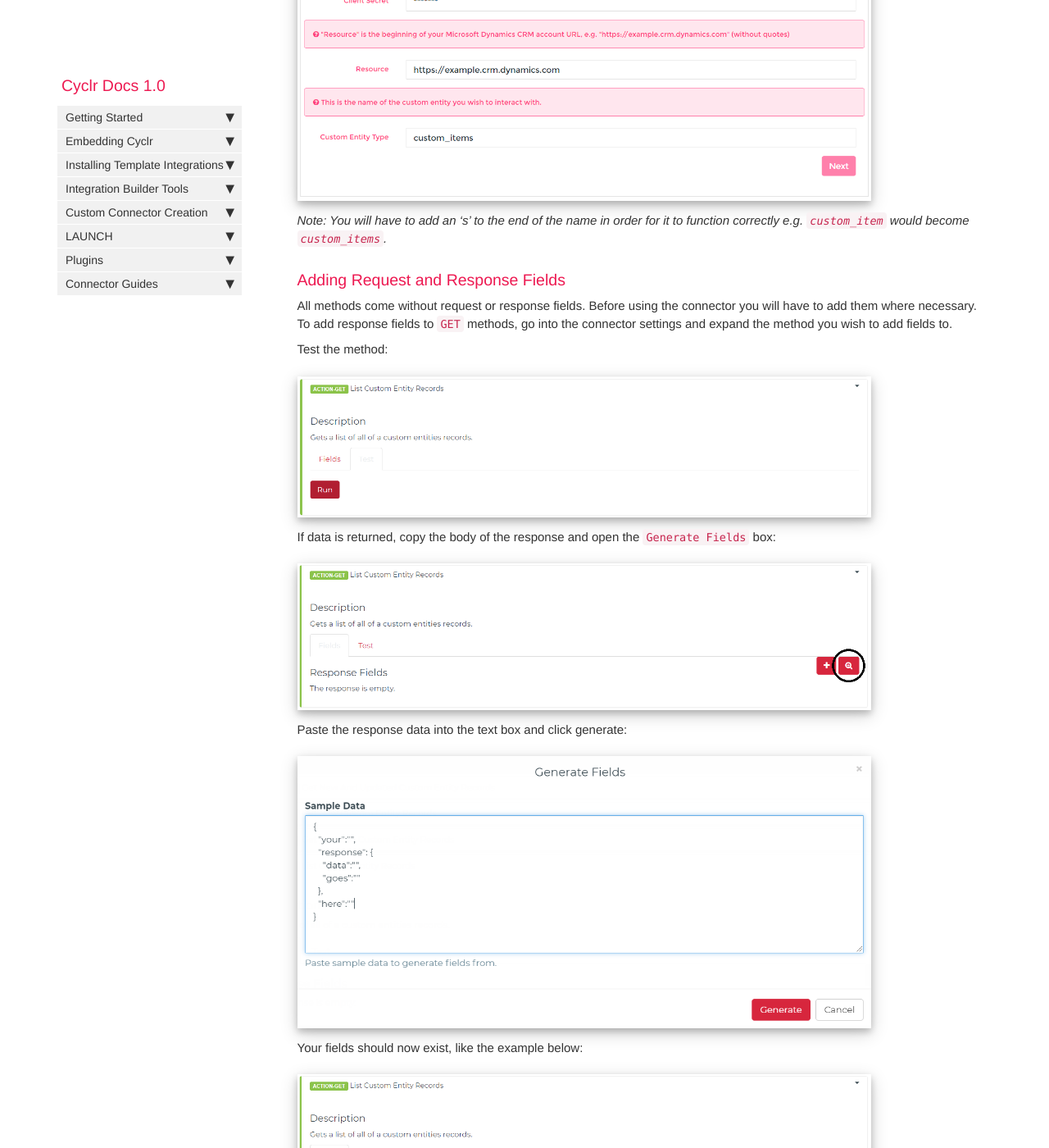
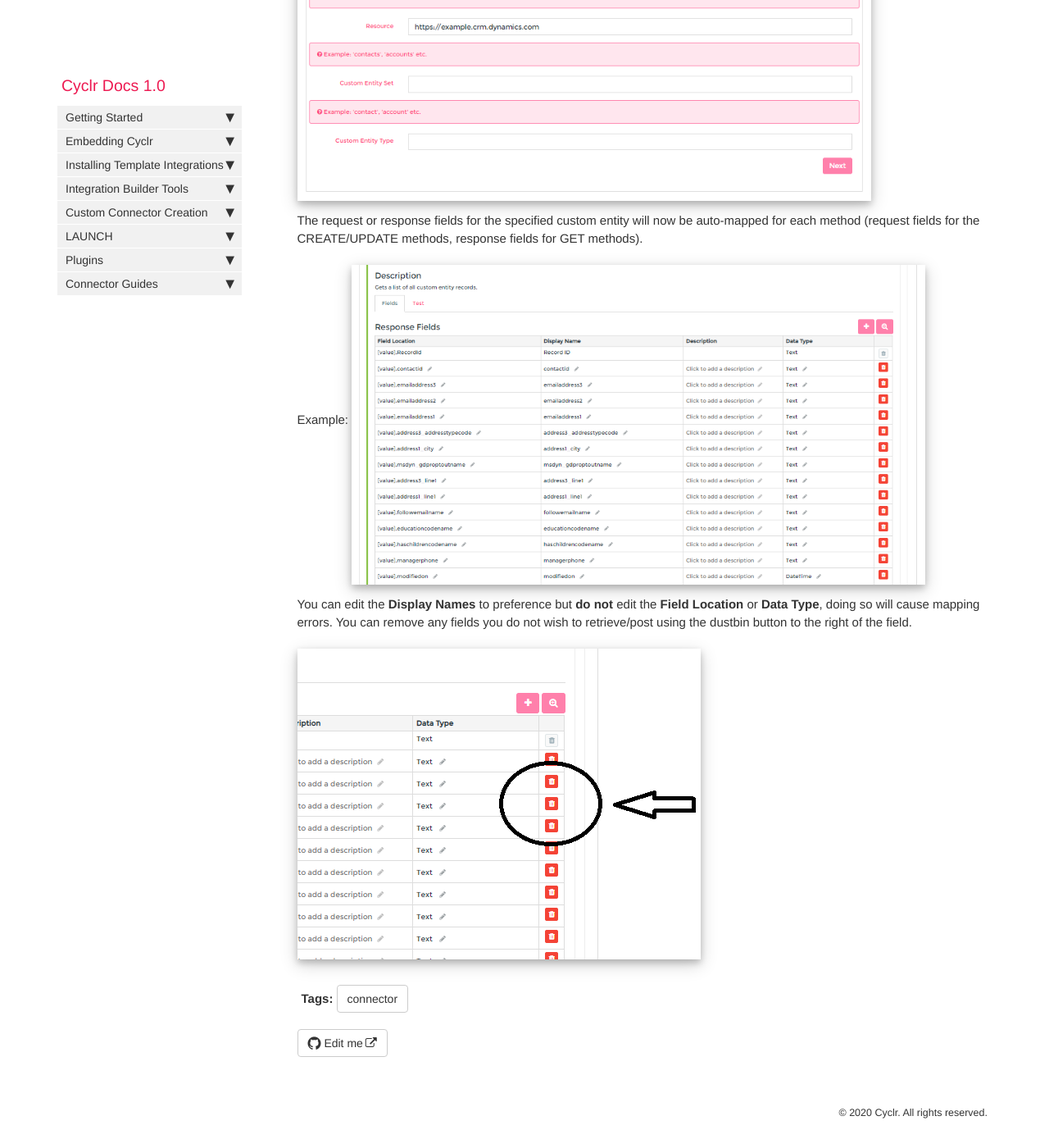
Before and after one commit to sneakysneak/docs, a Jekyll site: the page built from pages/connector-authentication/dynamics-crm-custom-objects.md, in a window 1280 px wide and 1400 px high, scrolled down 749 px. Shown: the whole window at 82% size. Built offline with Jekyll 4.4.1, drawn with Linux system fonts in a browser that asks for light colours; nearby versions of some CDN libraries; comment, search, counter and statistics services are not loaded; some of the changed text lies outside the part shown.

Commit message:
Updated docs to reflect changes to connector

```diff
--- a/pages/connector-authentication/dynamics-crm-custom-objects.md
+++ b/pages/connector-authentication/dynamics-crm-custom-objects.md
@@ -13,34 +13,15 @@ This connector is designed to work with a single custom entity. When working wit
 
 For details on how to authenticate this connector click [here](dynamics-crm-online.md). See the image below for an example:
 
-When setting up the connector you will also have to enter the name of the custom entity you wish to interact with.
+When setting up the connector you will also have to enter the names of the custom entity set and custom entity type you wish to interact with.
 
-![](../images/dynamics_custom_setup.png)
+![](../images/dynamics_custom_objects_updated_1.png)
 
-*Note: You will have to add an 's' to the end of the name in order for it to function correctly e.g. `custom_item` would become `custom_items`.*
+The request or response fields for the specified custom entity will now be auto-mapped for each method (request fields for the CREATE/UPDATE methods, response fields for GET methods).
 
-### Adding Request and Response Fields
+Example:
+![](../images/dynamics_custom_objects_updated_2.png)
 
-All methods come without request or response fields. Before using the connector you will have to add them where necessary. To add response fields to `GET` methods, go into the connector settings and expand the method you wish to add fields to.
+You can edit the **Display Names** to preference but **do not** edit the **Field Location** or **Data Type**, doing so will cause mapping errors. You can remove any fields you do not wish to retrieve/post using the dustbin button to the right of the field.
 
-Test the method:
-
-![](../images/dynamics_custom_test_run.png)
-
-If data is returned, copy the body of the response and open the `Generate Fields` box:
-
-![](../images/dynamics_custom_test_generate.png)
-
-Paste the response data into the text box and click generate:
-
-![](../images/dynamics_custom_data_sample.png)
-
-Your fields should now exist, like the example below:
-
-![](../images/dynamics_custom_data_format.png)
-
-Now you can format the display names to make them more descriptive of what they represent. The display name is what you will see in the Cycle itself.
-
-To create request fields for `POST` and `PUT` methods, the method is the same as the above, except that you must know the structure of the entity you are going to create.
-
-Once that is all setup, you should be able to use the connector as you would any other.
+![](../images/dynamics_custom_objects_updated_3.png)
```
